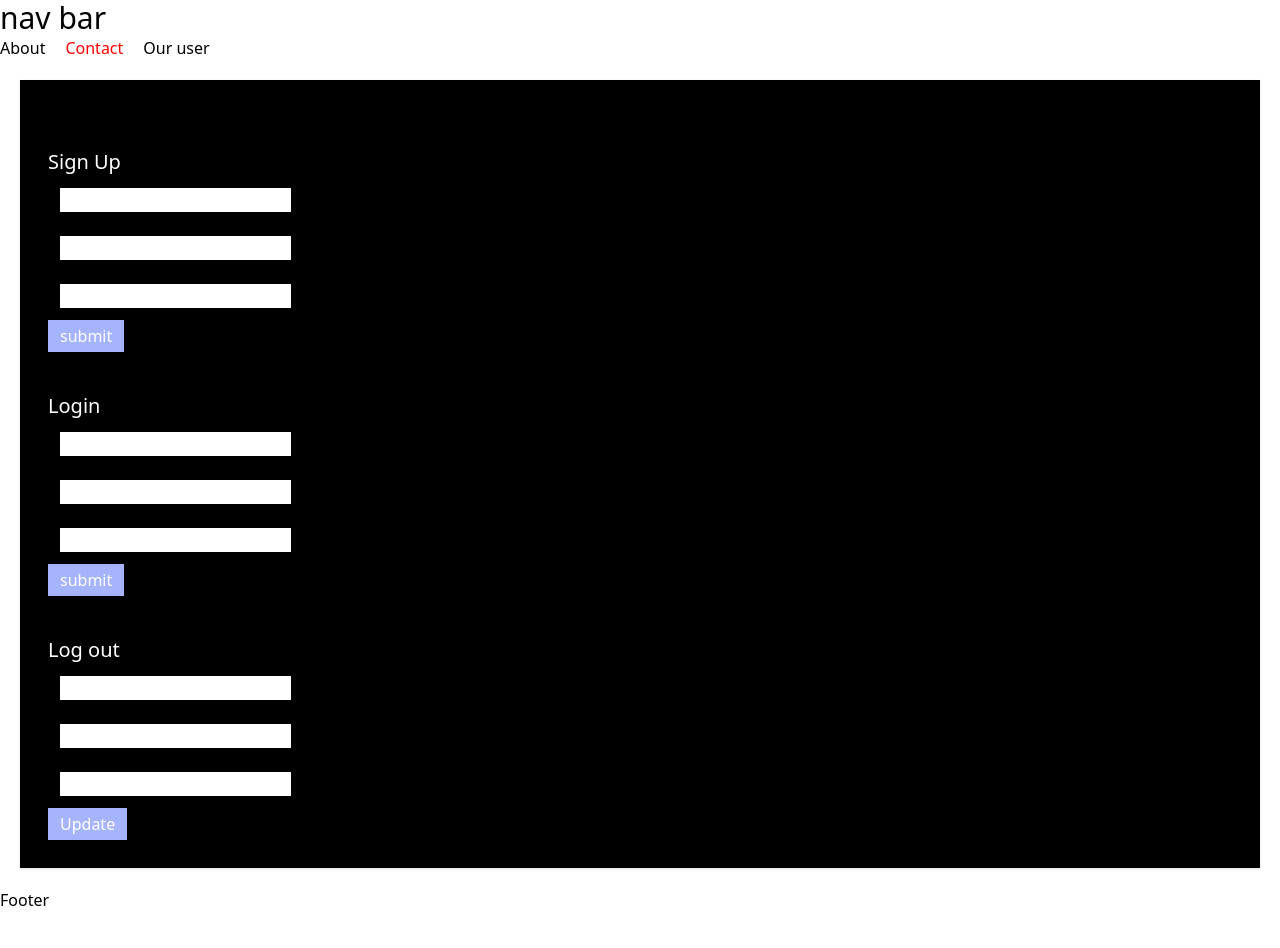
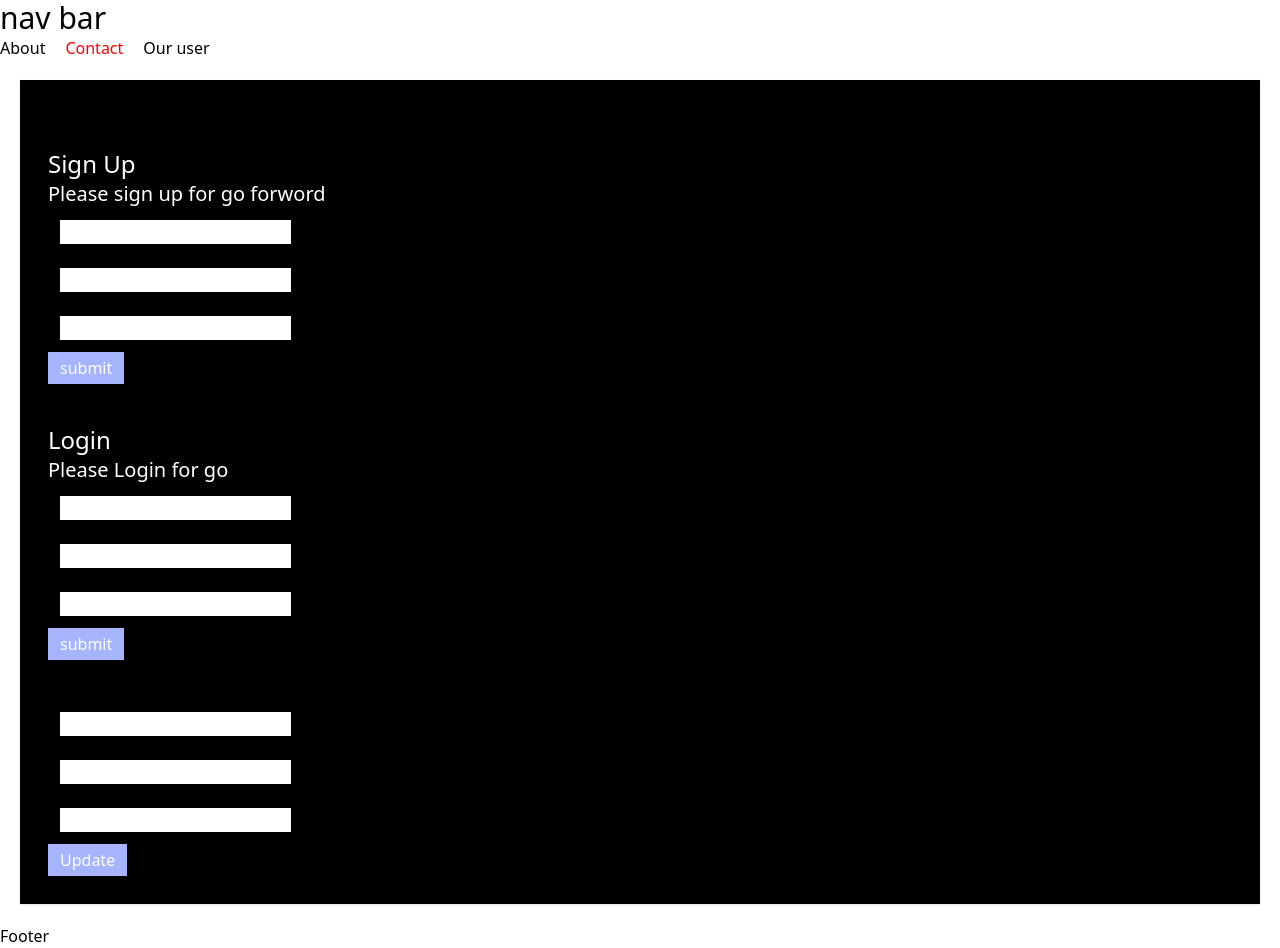
Before and after one commit to sumonpaul55/react-r-chart, a React (Vite) app: page /contact in a window 1280 px wide. Before the commit the page ends 912 px from the top, so only its background shows below. Built offline with nearby package versions, Linux system fonts and the light colour scheme.

Commit message:
using components children

```diff
--- a/src/component/contact/Contact.jsx
+++ b/src/component/contact/Contact.jsx
@@ -14,8 +14,18 @@ const handleEmail = (data)=>{
     {/* <Refform></Refform> */}
     {/* <FormInputState></FormInputState> */}
       <div className="p-3">
-      <Reusable formTitle="Sign Up" handleSubmit={handleSubmit}></Reusable>
-      <Reusable formTitle="Login" handleSubmit={handleEmail}></Reusable>
+      <Reusable formTitle="Sign Up" handleSubmit={handleSubmit}>
+       <div>
+       <h2 className="text-2xl">Sign Up</h2>
+        <p>Please sign up for go forword</p>
+       </div>
+      </Reusable>
+      <Reusable formTitle="Login" handleSubmit={handleEmail}>
+        <div>
+          <h2 className="text-2xl">Login</h2>
+          <p>Please Login for go</p>
+        </div>
+      </Reusable>
       <Reusable formTitle="Log out" submitBtnText="Update"></Reusable>
       </div>
     </div>
--- a/src/component/contact/Reusable.jsx
+++ b/src/component/contact/Reusable.jsx
@@ -1,6 +1,6 @@
 import PropTypes from "prop-types"
 
-function Reusable({formTitle, submitBtnText = "submit" , handleSubmit}) {
+function Reusable({ submitBtnText = "submit" , handleSubmit, children}) {
     const handleLocalSubmit = (e)=>{
         e.preventDefault();
         const formData = {
@@ -14,7 +14,8 @@ function Reusable({formTitle, submitBtnText = "submit" , handleSubmit}) {
     return (
     <div className="mt-10">
         <h2 className="text-xl">
-        {formTitle}
+        {/* {formTitle} */}
+        {children}
         </h2>
         <form onSubmit={handleLocalSubmit}>
             <input className="m-3 text-black" type="text" name="name" />
@@ -30,7 +31,8 @@ function Reusable({formTitle, submitBtnText = "submit" , handleSubmit}) {
 Reusable.propTypes ={
     formTitle:PropTypes.string,
     submitBtnText: PropTypes.string,
-    handleSubmit: PropTypes.func
+    handleSubmit: PropTypes.func,
+    children: PropTypes.element
 }
 
 export default Reusable
```
